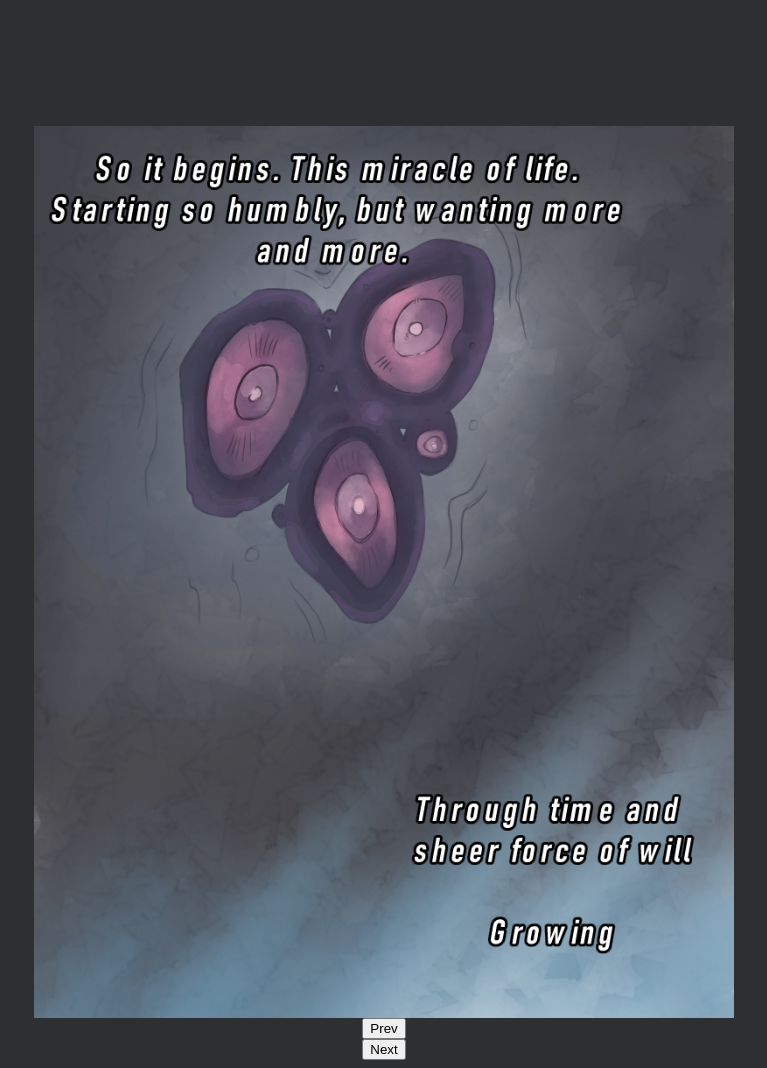
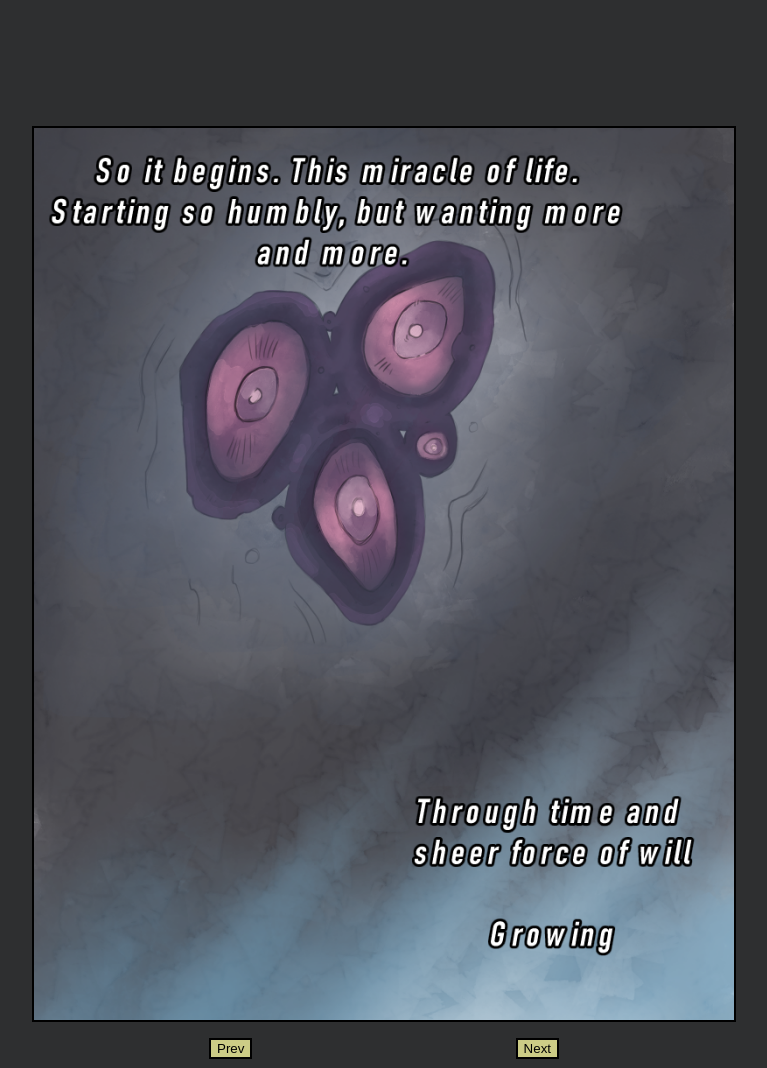
Before and after one commit to stefancarrera/the-desultory, a plain HTML site: page index.html in a window 1280 px wide. Shown: the whole page, without its empty margins (256-1023 px from the left). Drawn offline with Linux system fonts and the light colour scheme.

Commit message:
button nav added
button nav added to html

```diff
--- a/index.html
+++ b/index.html
@@ -10,8 +10,10 @@
 <body>
   <div class="center" id="panelDiv">
     <img class="panel" src="images/1.png">
-    <button>Prev</button>
-    <button>Next</button>
+    <div class="navRow">
+      <button>Prev</button>
+      <button>Next</button>
+    </div>
   </div>
   <script src="main.js"></script>
 </body>
--- a/styles.css
+++ b/styles.css
@@ -1,5 +1,14 @@
 body {
   background-color: rgb(46, 47, 48);
+}
+
+button {
+  border: 2px solid black;
+  background-color: rgb(204, 204, 134);
+}
+
+button:hover {
+  background-color: rgb(235, 235, 211);
 }
 
 .center {
@@ -17,4 +26,13 @@ body {
 .panel {
   width: 100%;
   height: 100%;
+  border: 2px solid black;
 }
+
+.navRow {
+  display: flex;
+  align-items: center;
+  justify-content: space-between;
+  width: 50%;
+  margin-top: 1rem;
+}
```
